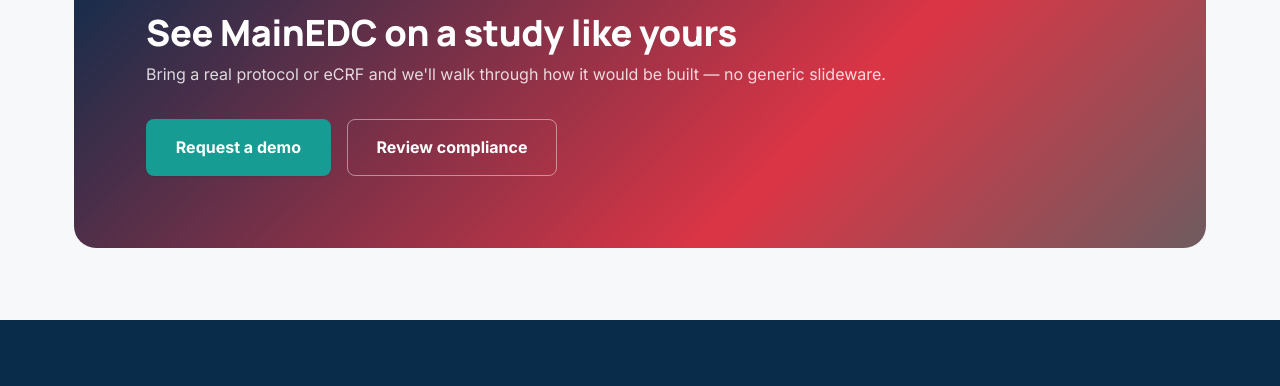
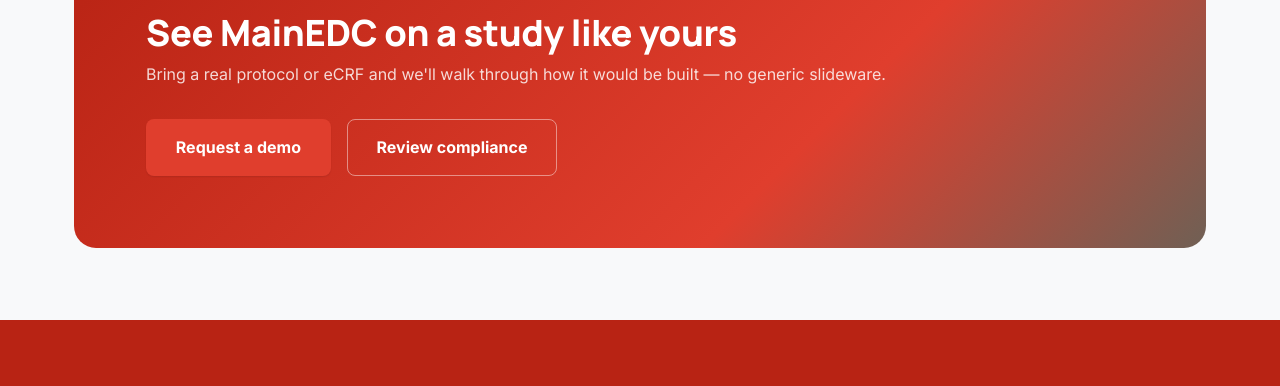
Before and after one commit to lilmondler/dmsite, a plain HTML site: page index.html in a window 1280 px wide. Shown: the part 5130-5516 px from the top of the page. Drawn offline with Linux system fonts and the light colour scheme.

Commit message:
Update style.css

```diff
--- a/css/style.css
+++ b/css/style.css
@@ -33,21 +33,21 @@
 /* ---------- 1. DESIGN TOKENS ---------- */
 :root {
   /* Brand colors — see note above before finalising */
-  --color-ink: #4c4d50;            /* primary text */
-  --color-ink-soft: #787a7c;       /* secondary text */
-  --color-slate: #6b7a8c;          /* tertiary text / captions */
-  --color-primary: #dc3545;        /* DM365 brand blue */
-  --color-primary-dark: #0a2c4b;
-  --color-primary-light: #e7eef6;
-  --color-accent: #169c93;         /* teal — "data" accent */
+  --color-ink: #2b2c2e;            /* primary text */
+  --color-ink-soft: #4c4d50;       /* secondary text */
+  --color-slate: #787a7c;          /* tertiary text / captions */
+  --color-primary: #e03e2d;        /* DM365 brand blue */
+  --color-primary-dark: #b82314;
+  --color-primary-light: #fdf2f1;
+  --color-accent: #e03e2d;         /* teal — "data" accent */
   --color-accent-dark: #0f7d76;
   --color-accent-light: #e3f4f2;
   --color-success: #2e9e63;
   --color-warning: #c97c1f;
-  --color-bg: #f6f8fa;
+  --color-bg: #f8f9fa;
   --color-surface: #ffffff;
-  --color-border: #e1e7ed;
-  --color-border-strong: #c9d3dc;
+  --color-border: #e9ecef;
+  --color-border-strong: #ced4da;
   --color-on-primary: #ffffff;
 
   /* Typography */
```
